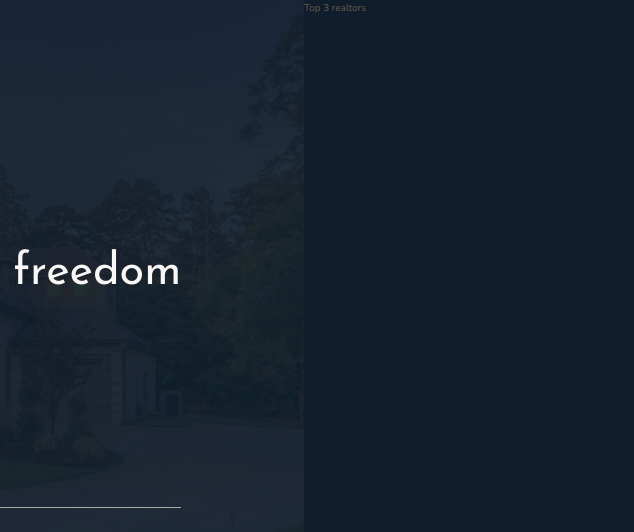
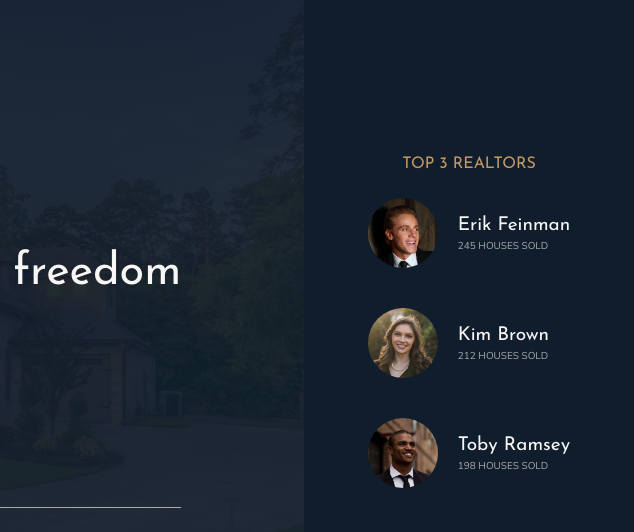
Before and after one commit to Bol2riZH/Nexter, a website: page index.html in a window 1280 px wide. Shown: the top 532 px of the page, 646-1280 px from the left. Drawn offline with nearby package versions, Linux system fonts and the light colour scheme.

Commit message:
building realtors

```diff
--- a/index.html
+++ b/index.html
@@ -33,7 +33,28 @@
       </div>
     </header>
 
-    <div class="realtors">Top 3 realtors</div>
+    <div class="realtors">
+      <h3 class="heading-3">Top 3 Realtors</h3>
+      <div class="realtors__list">
+        <img src="img/realtor-1.jpeg" alt="Realtor 1" class="realtors__img" />
+        <div class="realtors__details">
+          <h4 class="heading-4 heading-4--light">Erik Feinman</h4>
+          <p class="realtors__sold">245 houses sold</p>
+        </div>
+
+        <img src="img/realtor-2.jpeg" alt="Realtor 2" class="realtors__img" />
+        <div class="realtors__details">
+          <h4 class="heading-4 heading-4--light">Kim Brown</h4>
+          <p class="realtors__sold">212 houses sold</p>
+        </div>
+
+        <img src="img/realtor-3.jpeg" alt="Realtor 3" class="realtors__img" />
+        <div class="realtors__details">
+          <h4 class="heading-4 heading-4--light">Toby Ramsey</h4>
+          <p class="realtors__sold">198 houses sold</p>
+        </div>
+      </div>
+    </div>
 
     <section class="features">
       <div class="feature">
--- a/sass/_realtors.scss
+++ b/sass/_realtors.scss
@@ -3,4 +3,30 @@
 .realtors {
   background-color: base.$color-secondary;
   grid-column: col-start 7 / full-end;
+  padding: 3rem;
+
+  display: grid;
+  align-content: center;
+  justify-content: center;
+  justify-items: center;
+  row-gap: 2rem;
+
+  &__list {
+    display: grid;
+    grid-template-columns: min-content max-content;
+    column-gap: 2rem;
+    row-gap: 5vh;
+    align-items: center;
+  }
+
+  &__img {
+    width: 7rem;
+    border-radius: 50%;
+  }
+
+  &__sold {
+    text-transform: uppercase;
+    color: base.$color-grey-light-2;
+    margin-top: -3px;
+  }
 }
```
Also changed, not shown: css/style.css, 1 other file.
